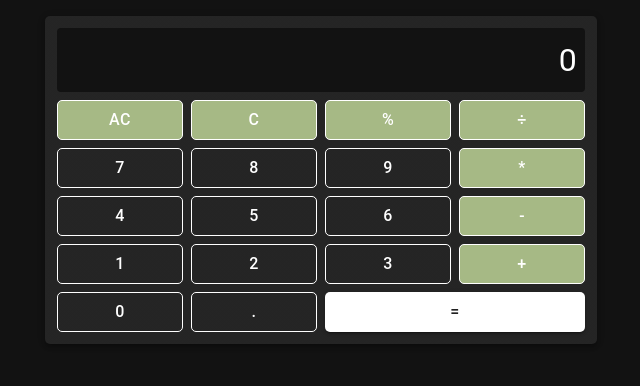
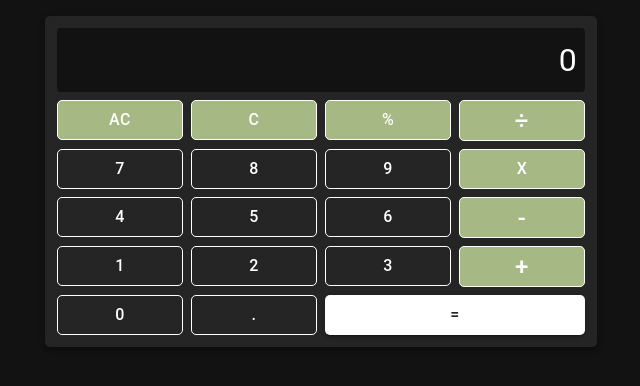
Before and after one commit to guhenf/calculatorts, a React (Create React App) app: page / in a window 1280 px wide. Shown: the top 386 px of the page, without its empty margins (319-959 px from the left). Built offline with nearby package versions, Linux system fonts and the light colour scheme.

Commit message:
deploy vercel

```diff
--- a/src/App.tsx
+++ b/src/App.tsx
@@ -1,6 +1,7 @@
 import { Button, Card, Grid, styled } from '@mui/material'
 import { Container } from '@mui/system'
 import { useState } from 'react'
+import { GridBasicOperationButton } from './components/gridBasicOperationButton'
 import { GridDigitButton } from './components/gridDigitButton'
 import { GridOperationButton } from './components/gridOperationButton'
 
@@ -123,7 +124,7 @@ function App() {
 							selectOperation={percent}
 							selectedOperation={operation}
 						/>
-						<GridOperationButton
+						<GridBasicOperationButton
 							operation={'÷'}
 							selectOperation={selectOperation}
 							selectedOperation={operation}
@@ -134,7 +135,7 @@ function App() {
 						<GridDigitButton digit={'8'} enterDigit={setDigit}></GridDigitButton>
 						<GridDigitButton digit={'9'} enterDigit={setDigit}></GridDigitButton>
 						<GridOperationButton
-							operation={'*'}
+							operation={'x'}
 							selectOperation={selectOperation}
 							selectedOperation={operation}
 						/>
@@ -143,7 +144,7 @@ function App() {
 						<GridDigitButton digit={'4'} enterDigit={setDigit}></GridDigitButton>
 						<GridDigitButton digit={'5'} enterDigit={setDigit}></GridDigitButton>
 						<GridDigitButton digit={'6'} enterDigit={setDigit}></GridDigitButton>
-						<GridOperationButton
+						<GridBasicOperationButton
 							operation={'-'}
 							selectOperation={selectOperation}
 							selectedOperation={operation}
@@ -153,7 +154,7 @@ function App() {
 						<GridDigitButton digit={'1'} enterDigit={setDigit}></GridDigitButton>
 						<GridDigitButton digit={'2'} enterDigit={setDigit}></GridDigitButton>
 						<GridDigitButton digit={'3'} enterDigit={setDigit}></GridDigitButton>
-						<GridOperationButton
+						<GridBasicOperationButton
 							operation={'+'}
 							selectOperation={selectOperation}
 							selectedOperation={operation}
--- /dev/null
+++ b/src/components/gridBasicOperationButton.tsx
@@ -0,0 +1,35 @@
+import { Button, Grid, styled } from '@mui/material'
+
+interface GridOperationButtonProps {
+	operation: string
+	selectOperation: (operation: string) => void
+	selectedOperation: string
+}
+
+export const StyledButton = styled(Button)<{ selected: boolean }>((props) => ({
+	backgroundColor: props.selected ? '#648a64' : '#a6b985',
+	borderColor: props.selected ? '#454545' : '#fff',
+	color: props.selected ? '#454545' : '#fff',
+	borderWidth: 1.5,
+	height: '2.57rem',
+	fontSize: '1.5rem',
+}))
+
+export const GridBasicOperationButton: React.FC<GridOperationButtonProps> = ({
+	operation,
+	selectedOperation,
+	selectOperation,
+}) => {
+	return (
+		<Grid item xs={3}>
+			<StyledButton
+				fullWidth
+				variant="outlined"
+				onClick={() => selectOperation(operation)}
+				selected={selectedOperation === operation}
+			>
+				{operation}
+			</StyledButton>
+		</Grid>
+	)
+}
```
Also changed, not shown: 1 other file (tests, documents, lock files or other folders).
